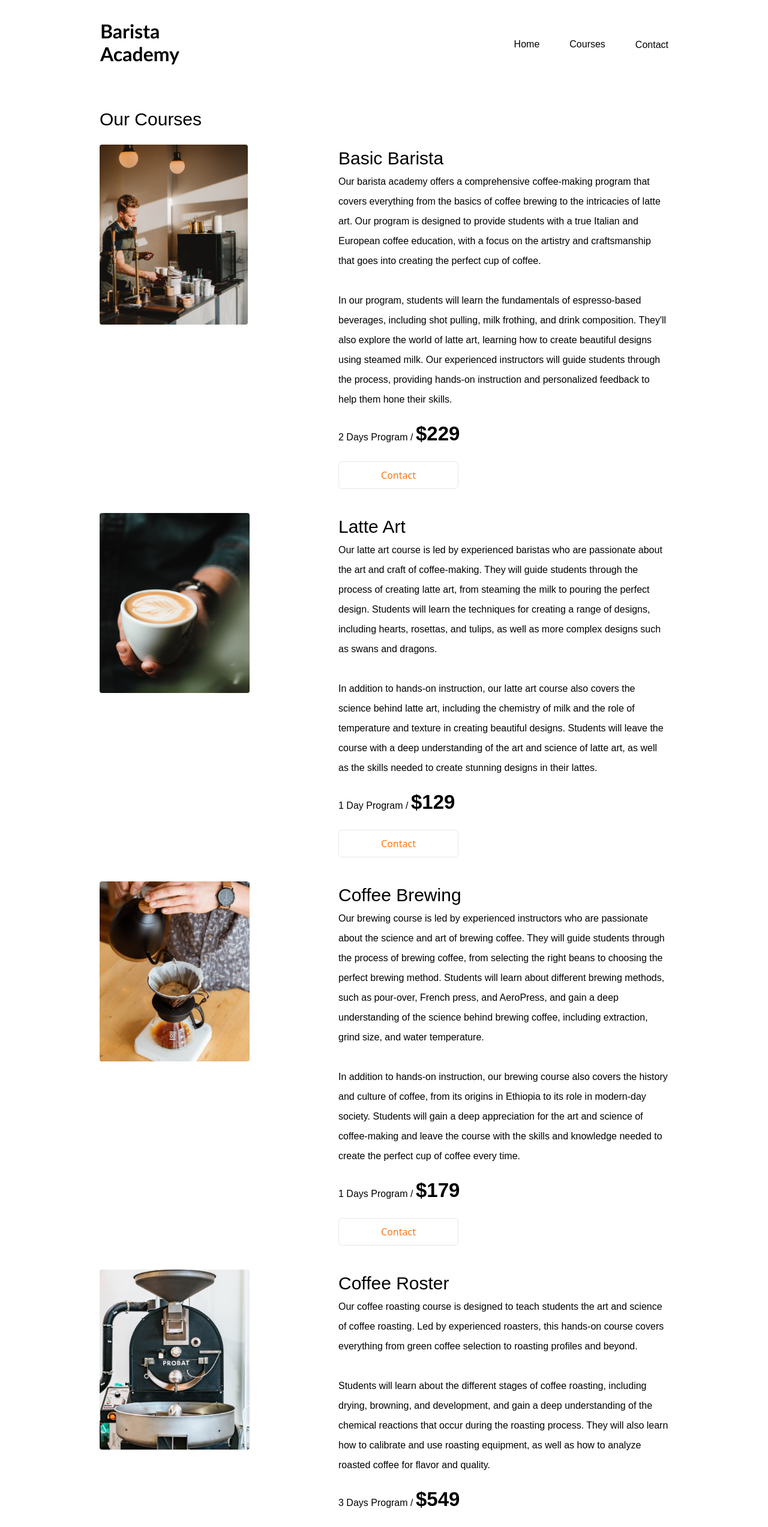
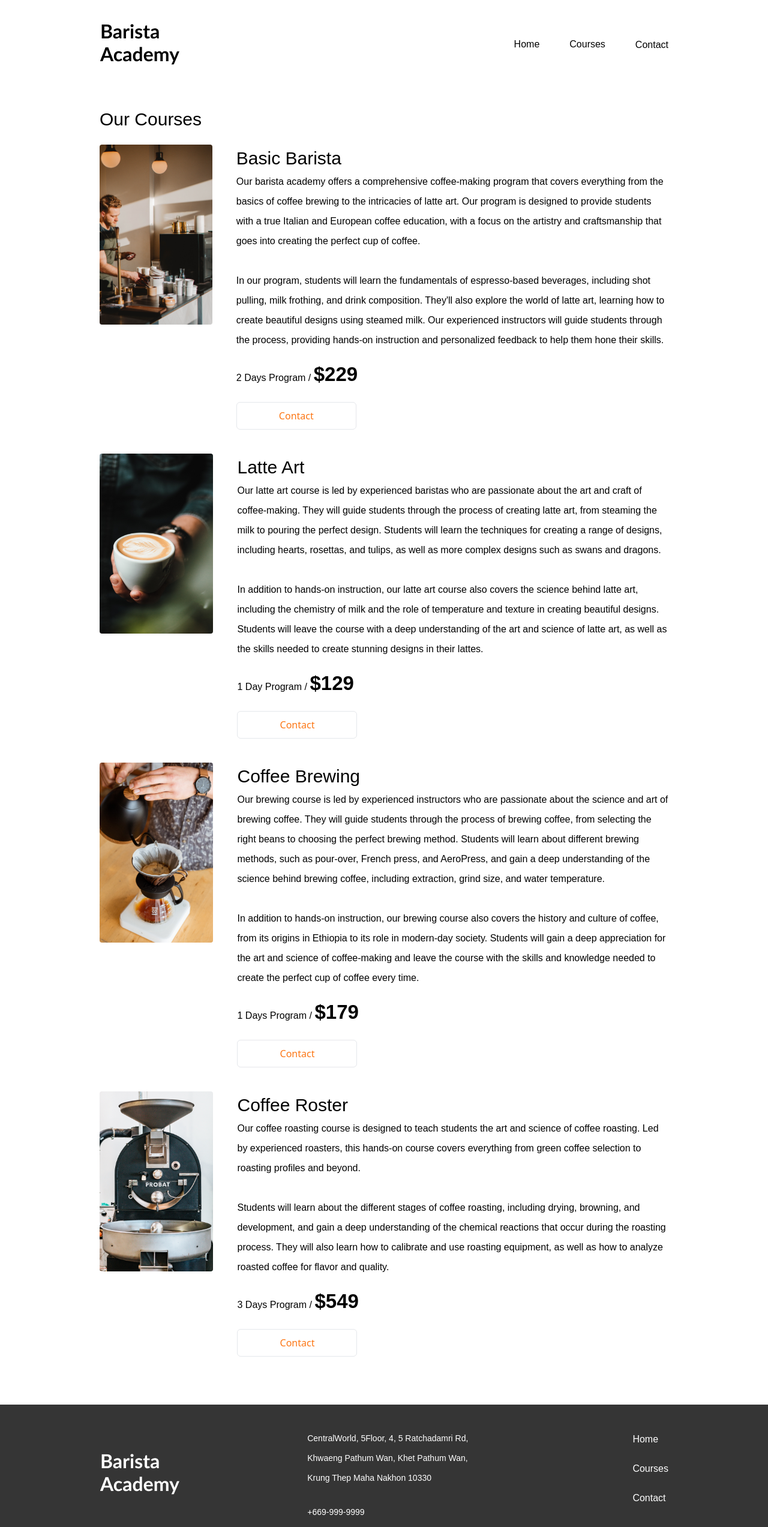
Before and after one commit to bbenbboy/barista-professional, a React (Vite) app: page /courses in a window 1280 px wide. Shown: the top 2545 px of the page at 60% size. Built offline with nearby package versions, Linux system fonts and the light colour scheme; a web font is replaced by a local one.

Commit message:
fixed max-w

```diff
--- a/src/pages/ListCourses.jsx
+++ b/src/pages/ListCourses.jsx
@@ -26,24 +26,20 @@ const ListCourses = () => {
             initial={{ y: 100, opacity: 0 }}
             animate={{ y: 0, opacity: 1 }}
             transition={{ duration: 1 }}
-            className="flex justify-between flex-col sm:flex-row h-fit mb-[40px] corseCard gap-[40px] max-w-full overflow-hidden"
+            className="flex justify-between flex-col sm:flex-row h-fit mb-[40px] corseCard gap-[40px] max-w-[400px] sm:max-w-full overflow-hidden"
           >
-            <div className="w-auto h-full">
+            <div className="w-auto h-full ">
               <img
                 src={course1}
                 alt="basic-barista"
-                className="rounded object-cover h-[300px]"
+                className="rounded object-cover h-[300px] w-fit"
               />
             </div>
-            <div className="flex flex-col w-[550px] xl:w-[800px]">
-              <h4
-                className={`${styles.supHead} max-w-full overflow-hidden sm:w-full`}
-              >
+            <div className="flex flex-col w-[350px] sm:w-full max-w-[400px] sm:max-w-full xl:w-[850px]  ">
+              <h4 className={`${styles.supHead}  overflow-hidden `}>
                 Basic Barista
               </h4>
-              <p
-                className={`${styles.paragraph} w-[400px] max-w-full sm:w-full`}
-              >
+              <p className={`${styles.paragraph}  sm:w-full`}>
                 Our barista academy offers a comprehensive coffee-making program
                 that covers everything from the basics of coffee brewing to the
                 intricacies of latte art. Our program is designed to provide
@@ -61,13 +57,13 @@ const ListCourses = () => {
                 feedback to help them hone their skills.
               </p>
               <br />
-              <p className={styles.paragraph}>
+              <p className={`${styles.paragraph} w-[350px]`}>
                 2 Days Program /{" "}
                 <span className="font-bold text-[33px]">$229</span>
               </p>
               <br />
-              <Link to="/contact">
-                <button className="rounded-md bg-white px-[20px] py-[10px] text-orange cursor-pointer w-[200px] h-fit border ease-in duration-100 button">
+              <Link to="/contact" className="max-w-[350px]">
+                <button className="rounded-md bg-white px-[20px] py-[10px] text-orange cursor-pointer w-[200px] h-fit border ease-in duration-100 button ">
                   Contact
                 </button>
               </Link>
@@ -86,11 +82,9 @@ const ListCourses = () => {
                 className="rounded object-cover h-[300px] w-[250px] "
               />
             </div>
-            <div className="flex flex-col w-[550px] xl:w-[800px]">
-              <h4 className={`${styles.supHead} max-w-full`}>Latte Art</h4>
-              <p
-                className={`${styles.paragraph} w-[400px] max-w-full sm:w-full`}
-              >
+            <div className="flex flex-col w-[350px] sm:w-full max-w-[400px] sm:max-w-full xl:w-[850px]  ">
+              <h4 className={`${styles.supHead} `}>Latte Art</h4>
+              <p className={`${styles.paragraph} `}>
                 Our latte art course is led by experienced baristas who are
                 passionate about the art and craft of coffee-making. They will
                 guide students through the process of creating latte art, from
@@ -108,12 +102,12 @@ const ListCourses = () => {
                 the skills needed to create stunning designs in their lattes.
               </p>
               <br />
-              <p className={styles.paragraph}>
+              <p className={`${styles.paragraph} w-[350px] max-w-[400px]`}>
                 1 Day Program /{" "}
                 <span className="font-bold text-[33px]">$129</span>
               </p>
               <br />
-              <Link to="/contact">
+              <Link to="/contact" className="w-[350px] max-w-[400px]">
                 <button className="rounded-md bg-white px-[20px] py-[10px] text-orange cursor-pointer w-[200px] h-fit border ease-in duration-100 button">
                   Contact
                 </button>
@@ -133,11 +127,9 @@ const ListCourses = () => {
                 className="rounded object-cover h-[300px] w-[250px]"
               />
             </div>
-            <div className="flex flex-col w-[550px] xl:w-[800px]">
-              <h4 className={`${styles.supHead} max-w-full`}>Coffee Brewing</h4>
-              <p
-                className={`${styles.paragraph} w-[400px] max-w-full sm:w-full`}
-              >
+            <div className="flex flex-col w-[350px] sm:w-full max-w-[400px] sm:max-w-full xl:w-[850px]  ">
+              <h4 className={`${styles.supHead} `}>Coffee Brewing</h4>
+              <p className={`${styles.paragraph}`}>
                 Our brewing course is led by experienced instructors who are
                 passionate about the science and art of brewing coffee. They
                 will guide students through the process of brewing coffee, from
@@ -156,12 +148,12 @@ const ListCourses = () => {
                 the perfect cup of coffee every time.
               </p>
               <br />
-              <p className={styles.paragraph}>
+              <p className={`${styles.paragraph} w-[350px] max-w-[400px]`}>
                 1 Days Program /{" "}
                 <span className="font-bold text-[33px]">$179</span>
               </p>
               <br />
-              <Link to="/contact">
+              <Link to="/contact" className="w-[350px] max-w-[400px]">
                 <button className="rounded-md bg-white px-[20px] py-[10px] text-orange cursor-pointer w-[200px] h-fit border ease-in duration-100 button">
                   Contact
                 </button>
@@ -181,11 +173,9 @@ const ListCourses = () => {
                 className="rounded object-cover h-[300px] w-[250px]"
               />
             </div>
-            <div className="flex flex-col w-[550px] xl:w-[800px]">
-              <h4 className={`${styles.supHead} max-w-full`}>Coffee Roster</h4>
-              <p
-                className={`${styles.paragraph} w-[400px] max-w-full sm:w-full`}
-              >
+            <div className="flex flex-col w-[350px] sm:w-full max-w-[400px] sm:max-w-full xl:w-[850px]  ">
+              <h4 className={`${styles.supHead} `}>Coffee Roster</h4>
+              <p className={`${styles.paragraph}`}>
                 Our coffee roasting course is designed to teach students the art
                 and science of coffee roasting. Led by experienced roasters,
                 this hands-on course covers everything from green coffee
@@ -200,12 +190,12 @@ const ListCourses = () => {
                 for flavor and quality.
               </p>
               <br />
-              <p className={styles.paragraph}>
+              <p className={`${styles.paragraph} w-[350px] max-w-[400px]`}>
                 3 Days Program /{" "}
                 <span className="font-bold text-[33px]">$549</span>
               </p>
               <br />
-              <Link to="/contact">
+              <Link to="/contact" className="w-[350px] max-w-[400px]">
                 <button className="rounded-md bg-white px-[20px] py-[10px] text-orange cursor-pointer w-[200px] h-fit border ease-in duration-100 button">
                   Contact
                 </button>
```
